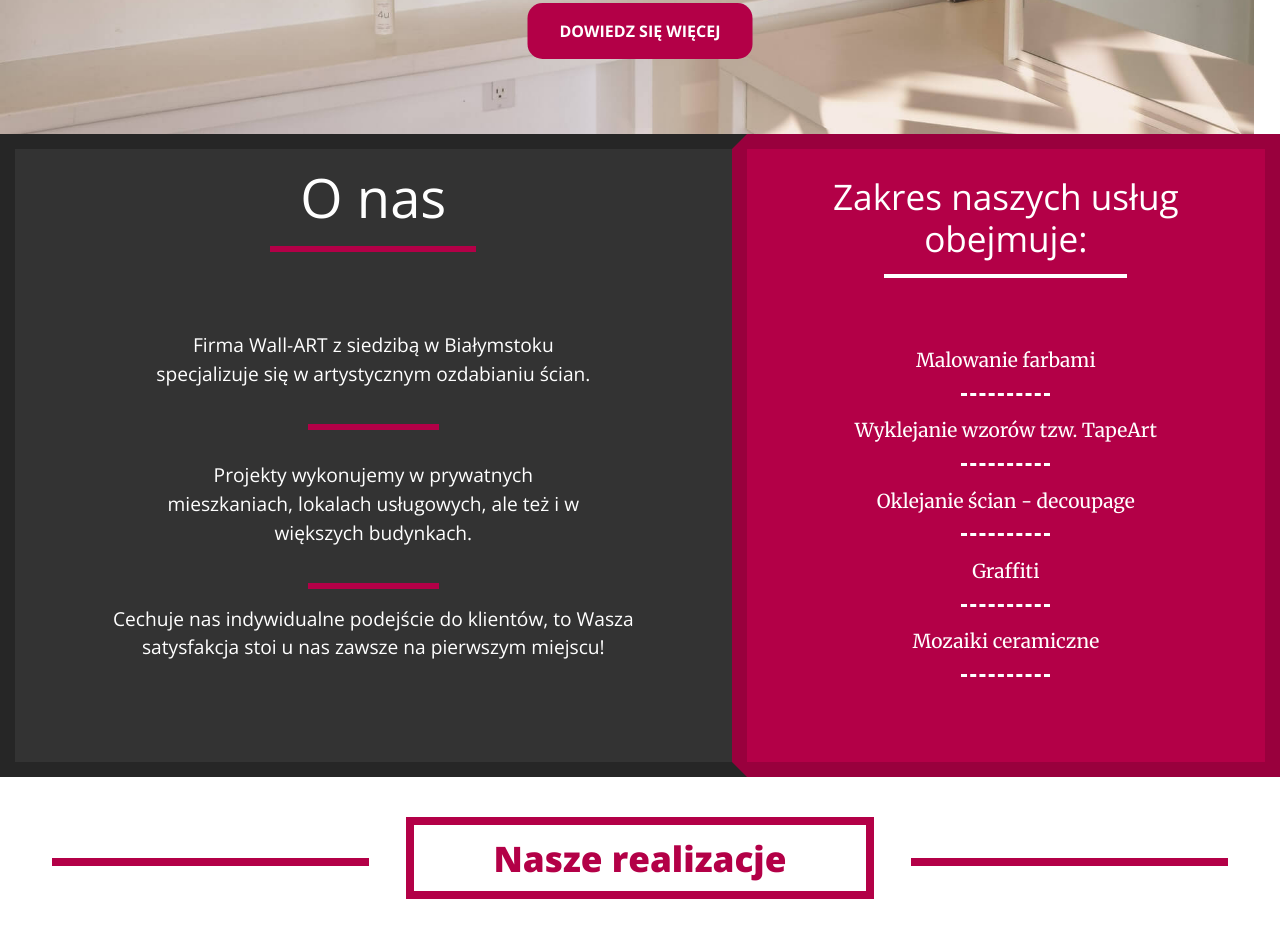
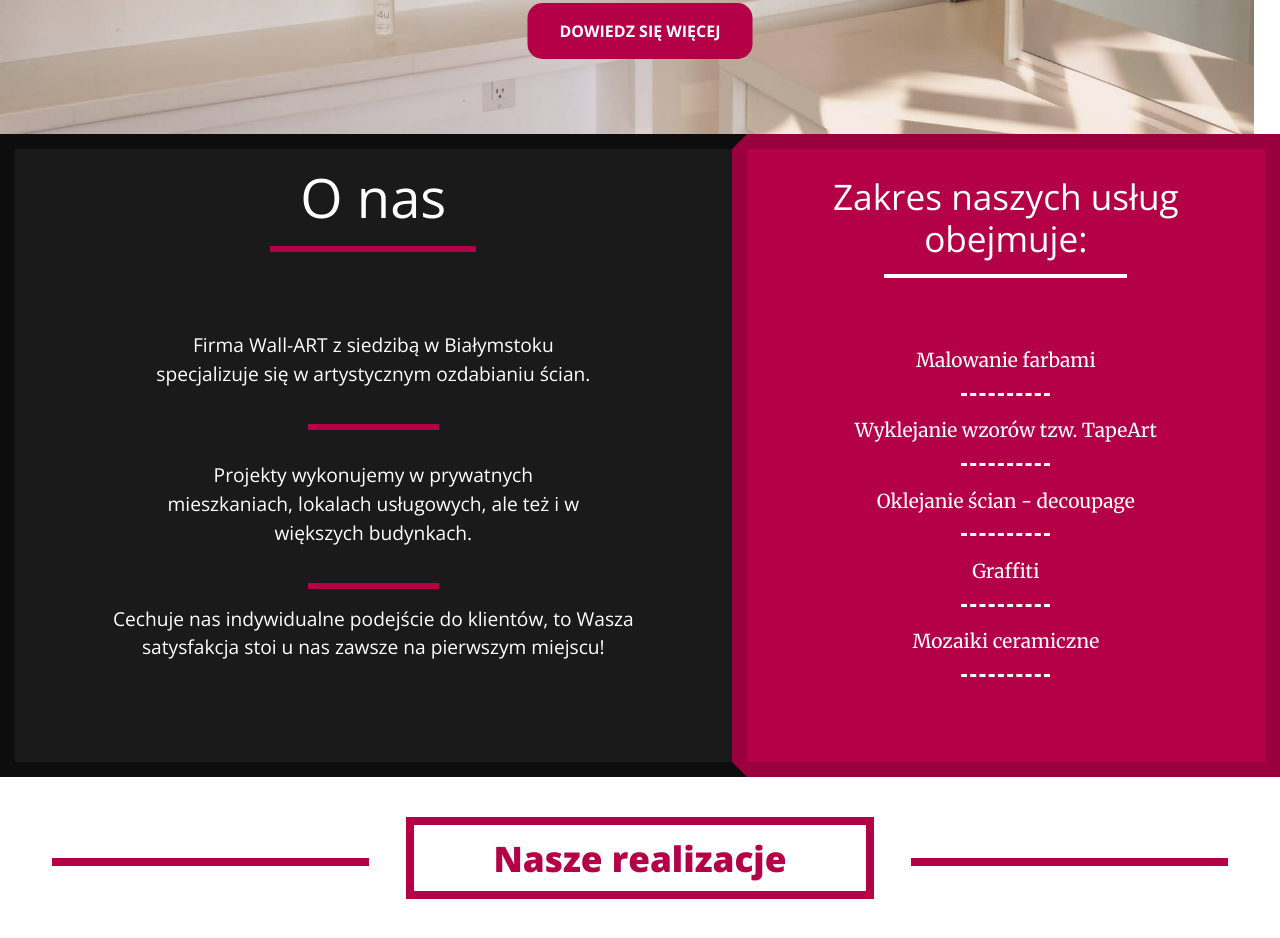
Before and after one commit to Luke93dev/Wall-ART, a website with bundled scripts: page index.html in a window 1280 px wide. Shown: the part 666-1604 px from the top of the page. Built offline with nearby package versions, Linux system fonts and the light colour scheme.

Commit message:
SCSS color changes

```diff
--- a/scss/_about-us.scss
+++ b/scss/_about-us.scss
@@ -80,12 +80,12 @@
     }
 
     &__left-side {
-        background-color: #333333;
+        background-color: #1a1a1a;
         padding: 3% 5%;
-        border-left:10px solid #262626;
-        border-right:10px solid #262626;
+        border-left:10px solid #0d0d0d;
+        border-right:10px solid #0d0d0d;
         @media (min-width: 1200px) {
-            border: 15px solid #262626;
+            border: 15px solid #0d0d0d;
             border-right: 15px solid #99003d;
             padding-top: 0;
 
```
Also changed, not shown: css/creative.css, css/creative.min.css.
